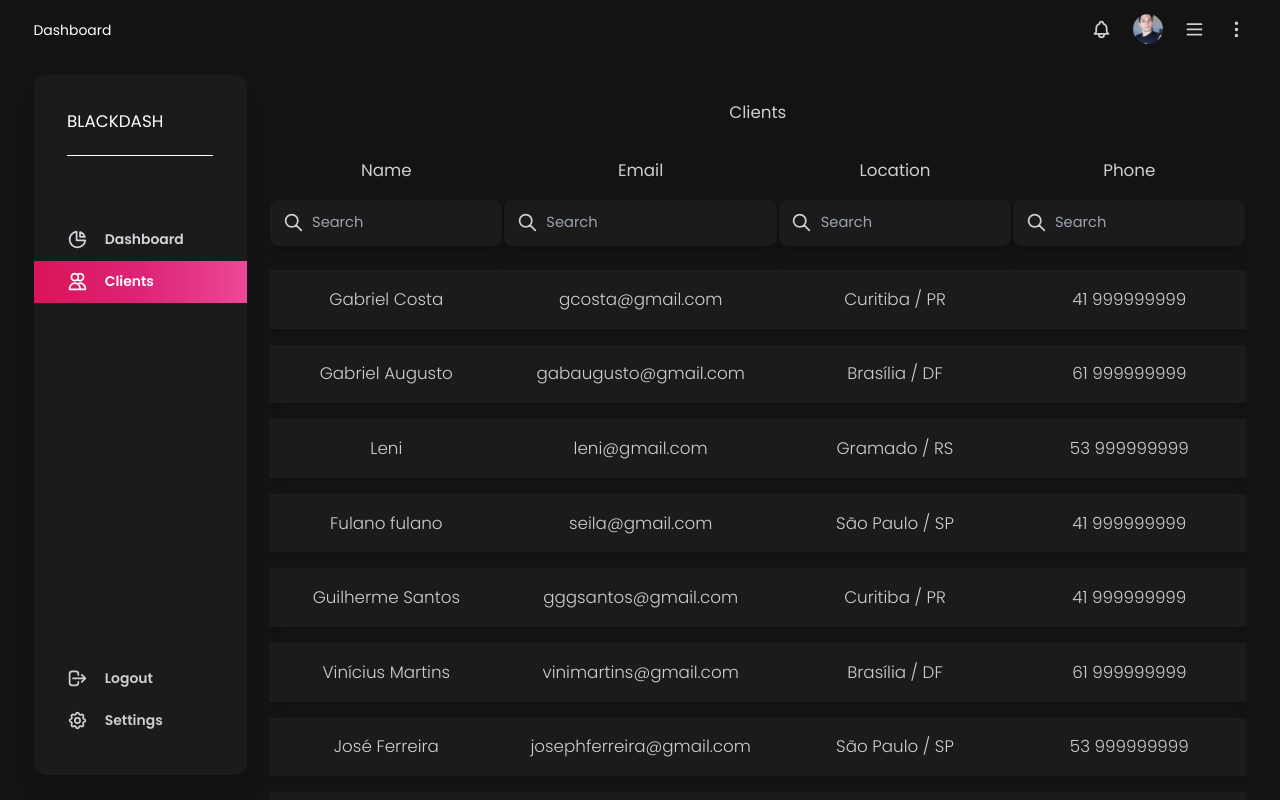
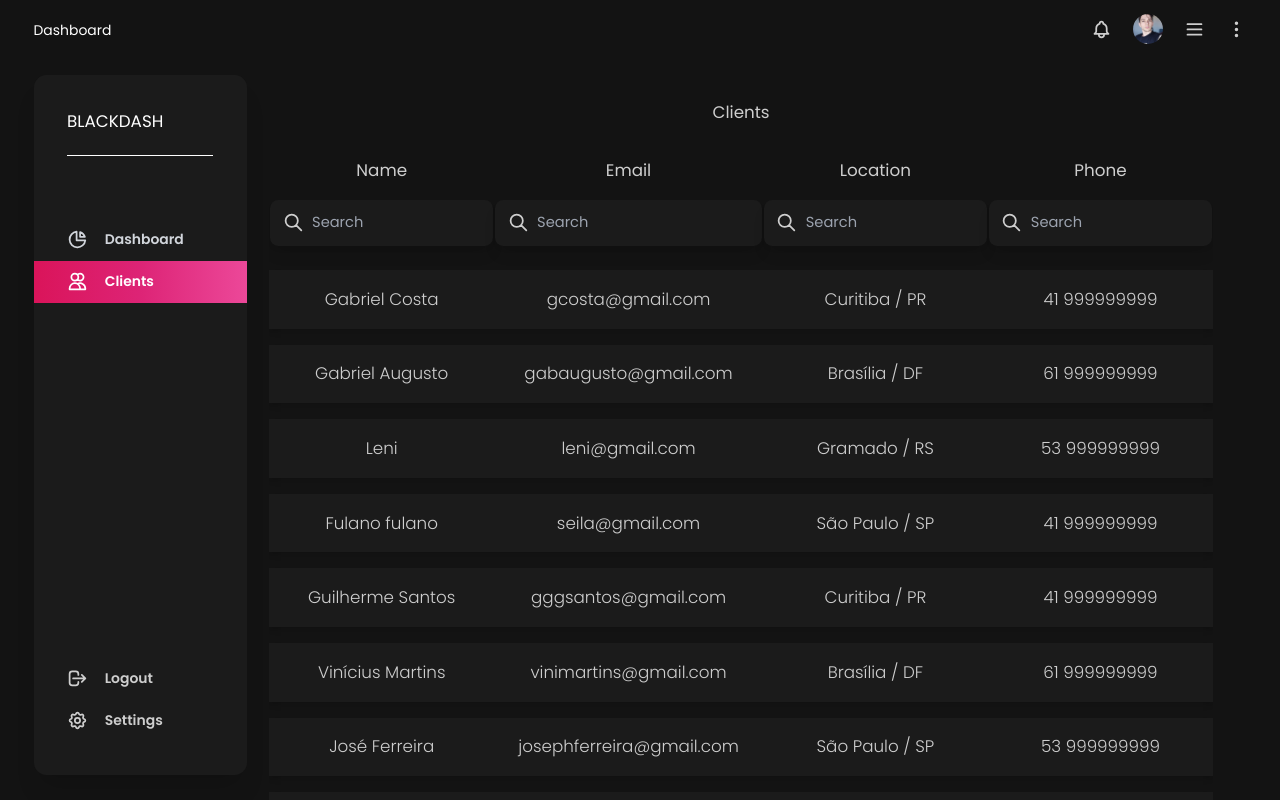
Before and after one commit to gabrieldemian/black-dashboard, a Next.js app: page /clients in a window 1280 px wide. Shown: the top 800 px of the page. Built offline with nearby package versions, Linux system fonts and the light colour scheme.

Commit message:
fix: removed page class

```diff
--- a/pages/_app.tsx
+++ b/pages/_app.tsx
@@ -37,7 +37,7 @@ function MyApp({ Component, pageProps }: AppProps) {
           </div>
 
           <motion.div
-            className="w-full lg:w-10/12"
+            className="w-full lg:w-10/12 md:container"
             key={router.route}
             initial="pageInitial"
             animate="pageAnimate"
--- a/pages/clients.tsx
+++ b/pages/clients.tsx
@@ -55,8 +55,6 @@ export default function clients(): ReactElement {
   ]
 
   return (
-    <div className="page">
-      <Table data={data} columns={columns} />
-    </div>
+    <Table data={data} columns={columns} />
   )
 }
--- a/pages/index.tsx
+++ b/pages/index.tsx
@@ -5,7 +5,7 @@ import { areaTheme, barTheme } from '~/utils/chartTheme'
 
 export default function Home() {
   return (
-    <div className="page">
+    <>
       <Card subtitle="Monthly" title="Sales" className="mb-4">
         <Chart data={salesData}>
           <Line
@@ -56,6 +56,6 @@ export default function Home() {
           </Chart>
         </Card>
       </div>
-    </div>
+    </>
   )
 }
--- a/styles/globals.css
+++ b/styles/globals.css
@@ -19,10 +19,6 @@
   --brand-green: '#14DA94';
 }
 
-.page {
-  @apply container pr-0;
-}
-
 html,
 body {
   font-size: calc(16px + (17 - 16) * ((100vw - 300px) / (1600 - 300)));
```
